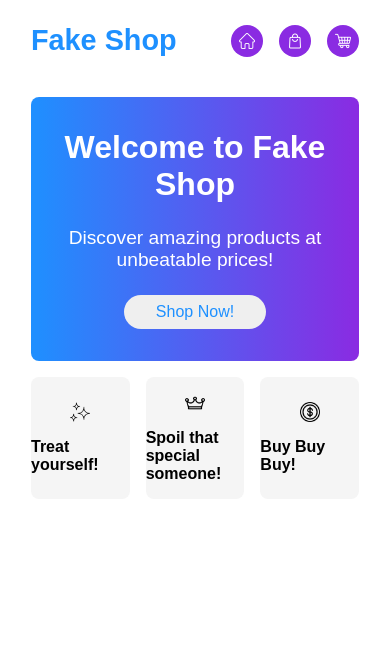
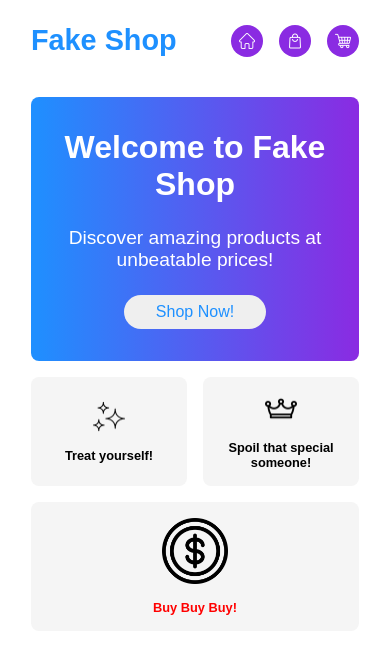
Before and after one commit to BlueVelocity/fake_shop, a React (Vite) app: page / in a window 390 px wide. Shown: the top 654 px of the page. Built offline with nearby package versions, Linux system fonts and the light colour scheme.

Commit message:
Responsive design on home page

```diff
--- a/src/pages/Home/Home.module.css
+++ b/src/pages/Home/Home.module.css
@@ -5,14 +5,12 @@
 }
 
 .topPane {
-  width: 100%;
-
   display: grid;
   justify-items: center;
   gap: 1.5rem;
 
   margin: 1rem 0;
-  padding: 2rem 0;
+  padding: 2rem 1rem;
 
   background-image: linear-gradient(to right, DodgerBlue, BlueViolet);
 
@@ -49,6 +47,8 @@
   display: grid;
   grid-template-columns: repeat(3, 1fr);
   gap: 1rem;
+
+  text-align: center;
 }
 
 .theSell div {
@@ -74,3 +74,19 @@
 
   margin-bottom: 1rem;
 }
+
+@media only screen and (max-width: 900px) {
+  .theSell {
+    font-size: 0.8rem;
+  }
+}
+
+@media only screen and (max-width: 600px) {
+  .theSell {
+    grid-template-columns: repeat(2, 1fr);
+  }
+  .theSell div:last-child {
+    color: red;
+    grid-area: 2 / 1 / 3 / 3;
+  }
+}
```
